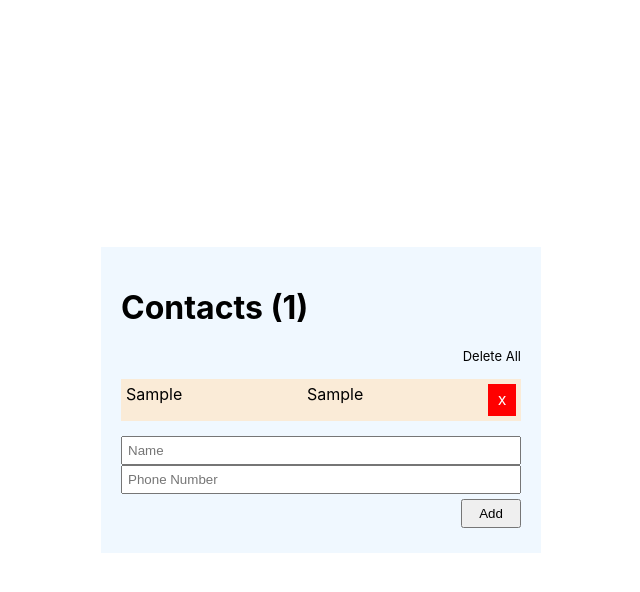
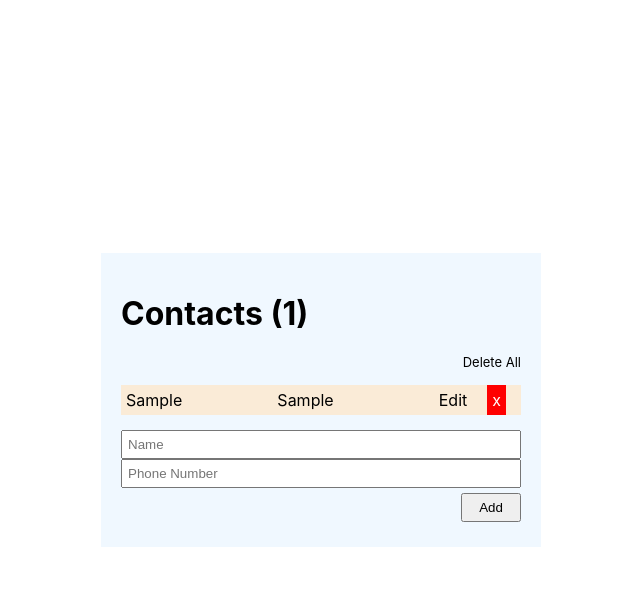
Before and after one commit to ardacoskun/ContactsApp-React-Redux, a React (Create React App) app: page / in a window 1280 px wide. Both pictures are taken after typing "Sample", "Sample" into the empty fields and a click on the button "Add". Shown: the top 592 px of the page, without its empty margins (319-959 px from the left). Built offline with nearby package versions, Linux system fonts and the light colour scheme.

Commit message:
edit component created and edit button added to item component

```diff
--- a/src/components/Contacts/Item.js
+++ b/src/components/Contacts/Item.js
@@ -15,9 +15,12 @@ const Item = ({ contact }) => {
     <li>
       <span>{contact.name}</span>
       <span>{contact.phoneNumber}</span>
-      <span className="deleteBtn" onClick={() => handleDelete(contact.id)}>
-        x
-      </span>
+      <div className="edit">
+        <span>Edit</span>
+        <span className="deleteBtn" onClick={() => handleDelete(contact.id)}>
+          x
+        </span>
+      </div>
     </li>
   );
 };
--- a/src/index.css
+++ b/src/index.css
@@ -87,3 +87,8 @@ button {
 .deleteAllBtn:hover {
   text-decoration: underline;
 }
+
+.edit span {
+  margin: 0 10px;
+  cursor: pointer;
+}
```
